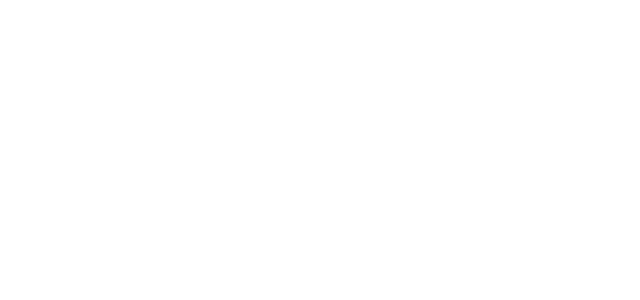
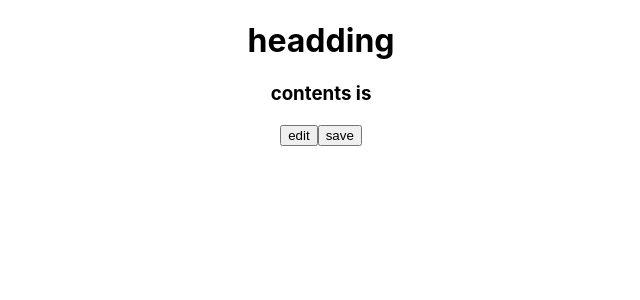
Before and after one commit to komal1232/todolist, a React (Create React App) app: page / in a window 1280 px wide. Shown: the top 300 px of the page, without its empty margins (319-959 px from the left). Built offline with nearby package versions, Linux system fonts and the light colour scheme.

Commit message:
working note without click actions

```diff
--- a/src/App.js
+++ b/src/App.js
@@ -1,9 +1,20 @@
 import logo from './logo.svg';
 import './App.css';
+import Note from './containers/Note';
 
 function App() {
+  const NotesObj = {
+    Notes: [{ headding: "headding", content: "contents is " }]
+  };
+  // saveNote = (e) => {
+  //   NotesObj.Notes[0].content = e;
+  //   const NotesString = JSON.stringify(NotesObj);
+  //   localStorage.setItem("notes", NotesString);
+  //   console.log("inside saveNote");
+  // };
   return (
     <div className="App">
+      <Note headding= {NotesObj.Notes[0].headding} content={NotesObj.Notes[0].content} />
     </div>
   );
 }
--- /dev/null
+++ b/src/containers/Note.js
@@ -0,0 +1,52 @@
+import React, { useState } from "react";
+export default function Note(Props) {
+  const [headding, setHeadding] = useState(Props.headding);
+  const [content, setContent] = useState(Props.content);
+  const [editable, setEditable] = useState(false);
+//   onSaveClick = () => {
+//     console.log("onSaveClick button ");
+//     setEditable(false);
+//     Props.saveNote();
+//   };
+//   const onEditClick = (e) => {
+//    // setEditable(true);
+//     console.log("onEditClick ", e);
+//   };
+//   onInputChange = (e) => {
+//     setContent(e.target.value);
+//     console.log("onInputChange", e.target.value);
+//   };
+  return (
+    <div /*className="NoteBox" */>
+      <h1> {headding} </h1>
+      {editable === true ? (
+        <>
+          <h3>
+            <input
+              type="text"
+              defaultValue={Props.content}
+             /* onChange={this.onInputChange}*/
+            />
+          </h3>
+        </>
+      ) : (
+        <>
+          <h3> {content} </h3>
+        </>
+      )}
+
+      <button className="Buttons" /*onClick={this.onEditClick}*/>
+        edit
+      </button>
+      <button className="Buttons" /*onClick={this.onSaveClick}*/>
+        save
+      </button>
+    </div>
+  );
+}
+
+/*
+Notes should do is edit content, edit heading
+
+state
+*/
```
